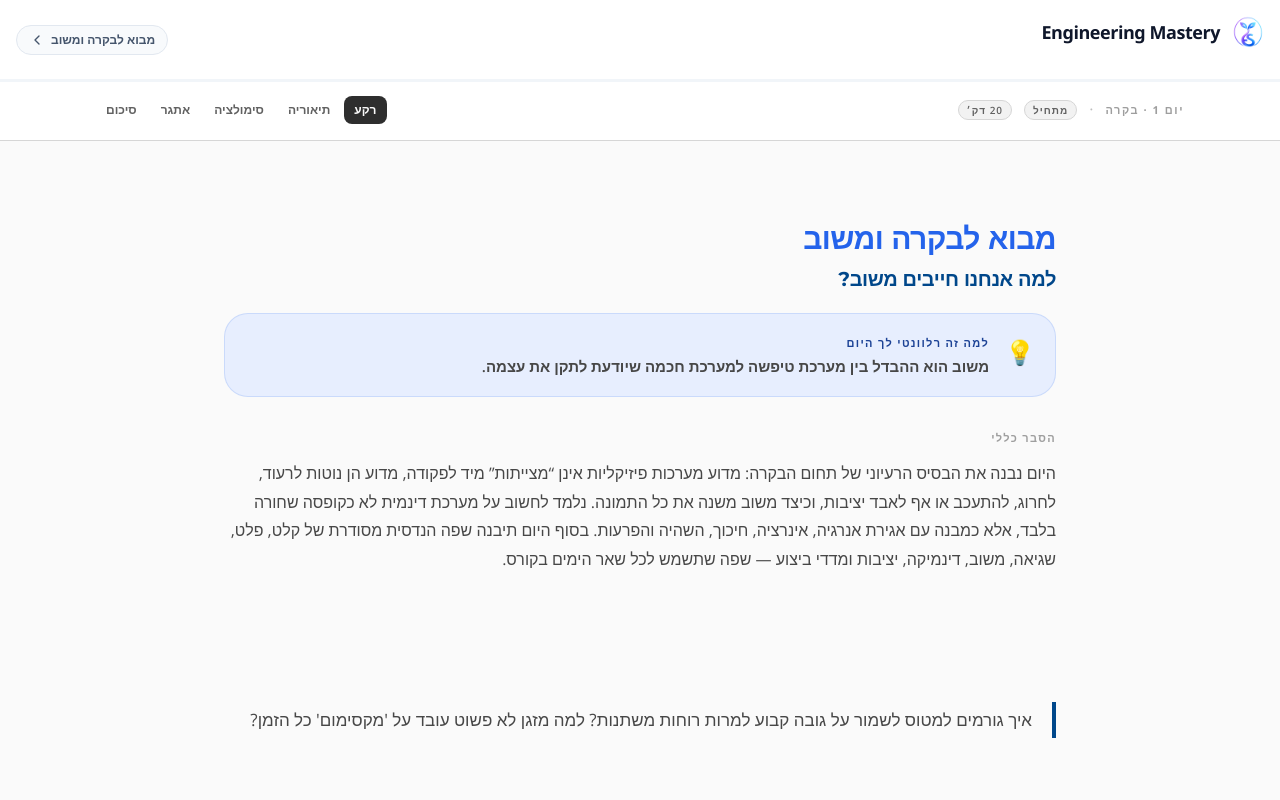
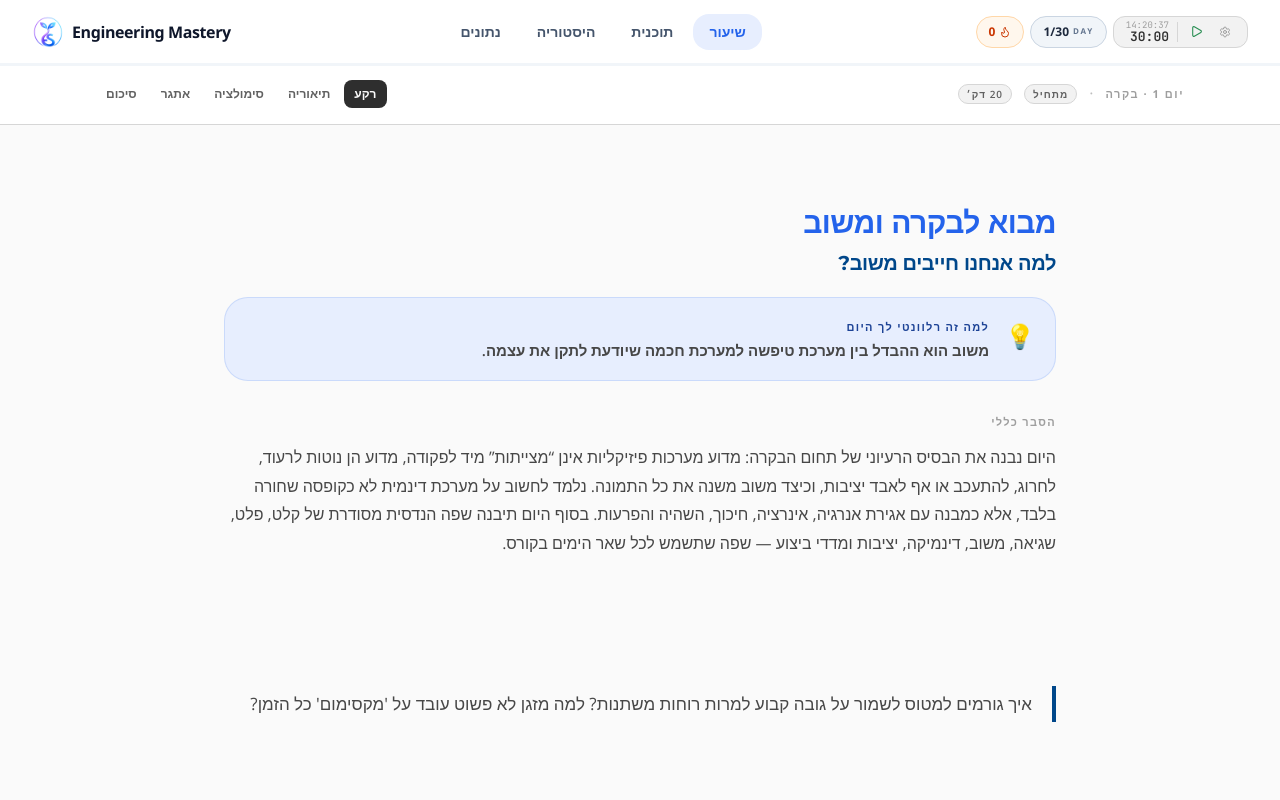
Before and after one commit to EliazSelam/engineering-mastery, a React (Vite) app: page /#/day/1 in a window 1280 px wide. Shown: the top 800 px of the page. Built offline with nearby package versions, Linux system fonts and the light colour scheme.

Commit message:
feat: responsive layout — desktop website nav + mobile app layout

```diff
--- a/src/components/Home.tsx
+++ b/src/components/Home.tsx
@@ -81,24 +81,31 @@ export default function Home({ onNavigate, streak, currentDay, onAdvanceDay }: H
       <Section pad="hero" max="2xl" className="rise-in">
         <div className="grid grid-cols-12 gap-4 md:gap-8 items-end">
           <div className="col-span-12 lg:col-span-8">
-            <Eyebrow className="mb-5">Engineer Daily · Day {currentDay} / 30</Eyebrow>
-            <Display className="mb-6 text-[hsl(var(--ink-900))]">
+            <Eyebrow className="mb-3 md:mb-5">Engineer Daily · Day {currentDay} / 30</Eyebrow>
+            {/* Desktop: large display — Mobile: compact h1 */}
+            <h1 className="hidden md:block font-display mb-6 text-[hsl(var(--ink-900))]"
+                style={{ fontSize: 'clamp(2.75rem, 4vw + 2rem, 4.75rem)', fontWeight: 800, lineHeight: 1.1 }}>
               הנדסה, <span className="text-[hsl(var(--color-primary))] italic">שלב-שלב.</span>
-            </Display>
-            <Lead className="max-w-2xl">
+            </h1>
+            <h1 className="md:hidden font-display text-3xl font-bold mb-4 text-[hsl(var(--ink-900))] leading-tight">
+              הנדסה, <span className="text-[hsl(var(--color-primary))]">שלב-שלב.</span>
+            </h1>
+            <p className="text-[hsl(var(--color-text-faint))] text-sm md:text-lg max-w-2xl leading-relaxed">
               30 דקות ביום של אינטואיציה הנדסית — בקרה, הניע חשמלי, עיבוד אותות ואלגוריתמים מתקדמים.
-              כל שיעור נבנה מ-5 שכבות: רקע, תיאוריה, סימולציה אינטראקטיבית, אתגר, סיכום.
-            </Lead>
+              <span className="hidden md:inline"> כל שיעור נבנה מ-5 שכבות: רקע, תיאוריה, סימולציה אינטראקטיבית, אתגר, סיכום.</span>
+            </p>
 
-            <div className="mt-10 flex items-center gap-3 flex-wrap">
+            {/* Mobile: full-width stacked buttons / Desktop: inline row */}
+            <div className="mt-6 md:mt-10 flex flex-col sm:flex-row items-stretch sm:items-center gap-3">
               <Button
                 size="lg"
                 onClick={() => onNavigate('lesson')}
                 iconRight={<ChevronLeft size={18} />}
+                className="w-full sm:w-auto"
               >
                 התחל יום {currentDay}
               </Button>
-              <Button size="lg" variant="secondary" onClick={() => onNavigate('plan')}>
+              <Button size="lg" variant="secondary" onClick={() => onNavigate('plan')} className="w-full sm:w-auto">
                 תוכנית חודשית
               </Button>
               {completedCount > 0 && (
--- a/src/ui/TopNav.tsx
+++ b/src/ui/TopNav.tsx
@@ -1,7 +1,7 @@
 import React from 'react';
 import { useLocation } from 'wouter';
 import { cn } from '@/src/lib/utils';
-import { Flame, ChevronLeft } from 'lucide-react';
+import { Flame, ChevronLeft, BookOpen, Calendar, History, BarChart2 } from 'lucide-react';
 import logoIcon from '../../public/logo-icon.png';
 
 interface TopNavProps {
@@ -12,6 +12,14 @@ interface TopNavProps {
   progress?: { current: number; total: number };
   className?: string;
 }
+
+/* Desktop nav links — mirrors BottomNav items */
+const DESKTOP_NAV = [
+  { label: 'שיעור',     path: '/lesson'    },
+  { label: 'תוכנית',   path: '/plan'      },
+  { label: 'היסטוריה', path: '/history'   },
+  { label: 'נתונים',   path: '/analytics' },
+];
 
 export const TopNav: React.FC<TopNavProps> = ({
   streak,
@@ -27,73 +35,92 @@ export const TopNav: React.FC<TopNavProps> = ({
   return (
     <header
       className={cn(
-        'relative sticky top-0 z-50 border-b border-slate-200/70 bg-white',
-        'h-16 sm:h-20',
+        'sticky top-0 z-50 border-b border-slate-200/70 bg-white',
+        'h-14 sm:h-16',
         className
       )}
       dir="ltr"
     >
-      <div
-        className="mx-auto flex h-full max-w-7xl items-center gap-2"
-        style={{ paddingLeft: '16px', paddingRight: '80px' }}
-      >
+      <div className="mx-auto flex h-full max-w-7xl items-center px-4 md:px-8 gap-3">
 
-        {/* LEFT: back button + breadcrumb (hidden on home) */}
-        {!isHome ? (
+        {/* ── LOGO (left on desktop, right on mobile via order) ── */}
         <button
           onClick={() => setLocation('/')}
-            className="flex items-center gap-1.5 rounded-full border border-slate-200 bg-slate-50 px-3 py-1.5 text-slate-600 hover:bg-slate-100 hover:text-slate-900 transition-colors shrink-0"
+          className="flex items-center gap-2 focus-visible:outline-none shrink-0 order-last md:order-first"
+          aria-label="דף הבית"
+        >
+          <img
+            src={logoIcon}
+            alt="Engineering Mastery"
+            className="shrink-0 select-none"
+            style={{ width: '32px', height: '32px', objectFit: 'contain', display: 'block' }}
+            draggable={false}
+          />
+          <span className="hidden md:inline text-base font-bold tracking-tight text-slate-900">
+            Engineering Mastery
+          </span>
+        </button>
+
+        {/* ── DESKTOP: nav links (center) — hidden on mobile ── */}
+        <nav className="hidden md:flex items-center gap-1 flex-1 justify-center" dir="rtl">
+          {DESKTOP_NAV.map(({ label, path }) => {
+            const active = location === path || (path === '/lesson' && location.startsWith('/day/'));
+            return (
+              <button
+                key={path}
+                onClick={() => setLocation(path)}
+                className={cn(
+                  'px-4 py-2 rounded-lg text-sm font-semibold transition-colors',
+                  active
+                    ? 'bg-[hsl(var(--color-primary-soft))] text-[hsl(var(--color-primary))]'
+                    : 'text-slate-600 hover:bg-slate-100 hover:text-slate-900'
+                )}
+              >
+                {label}
+              </button>
+            );
+          })}
+        </nav>
+
+        {/* ── DESKTOP: stats + MOBILE: back/stats (right side) ── */}
+        <div className="flex items-center gap-2 shrink-0 order-first md:order-last">
+
+          {/* Mobile: back button (when not home) */}
+          {!isHome && (
+            <button
+              onClick={() => setLocation('/')}
+              className="md:hidden flex items-center gap-1.5 rounded-full border border-slate-200 bg-slate-50 px-3 py-1.5 text-slate-600 hover:bg-slate-100 transition-colors"
               aria-label="חזור לדף הבית"
             >
               <ChevronLeft className="h-4 w-4 shrink-0" />
-            <span className="text-xs font-semibold truncate max-w-[28vw]">
+              <span className="text-xs font-semibold truncate max-w-[40vw]">
                 {breadcrumb ?? 'בית'}
               </span>
             </button>
-        ) : (
-          /* HOME: stats row */
-          <div className="flex items-center gap-1.5 sm:gap-2 shrink-0">
+          )}
+
+          {/* Stats — always visible on desktop, only on home on mobile */}
+          <div className={cn(
+            'flex items-center gap-1.5',
+            !isHome && 'hidden md:flex'
+          )}>
             {streak !== undefined && (
-              <div className="flex h-7 sm:h-9 items-center gap-1 sm:gap-1.5 rounded-full border border-orange-200 bg-orange-50 px-2.5 sm:px-3.5 text-orange-700">
-                <span className="text-xs sm:text-sm font-bold">{streak}</span>
-                <Flame className="h-3 w-3 sm:h-3.5 sm:w-3.5" />
+              <div className="flex h-8 items-center gap-1 rounded-full border border-orange-200 bg-orange-50 px-3 text-orange-700">
+                <span className="text-xs font-bold">{streak}</span>
+                <Flame className="h-3 w-3" />
               </div>
             )}
             {currentDay !== undefined && (
-              <div className="flex h-7 sm:h-9 items-center gap-1 sm:gap-1.5 rounded-full border border-slate-300 bg-slate-100 px-2.5 sm:px-3.5 text-slate-800">
-                <span className="text-xs sm:text-sm font-bold">{currentDay}/30</span>
-                <span className="text-[8px] sm:text-[9px] font-bold tracking-[0.18em] text-slate-500">DAY</span>
+              <div className="flex h-8 items-center gap-1 rounded-full border border-slate-300 bg-slate-100 px-3 text-slate-800">
+                <span className="text-xs font-bold">{currentDay}/30</span>
+                <span className="text-[8px] font-bold tracking-[0.18em] text-slate-500 hidden sm:inline">DAY</span>
               </div>
             )}
             {trailing}
           </div>
-        )}
+        </div>
 
       </div>
-
-      {/* LOGO — fixed to viewport, zero chance of clipping */}
-      <button
-        onClick={() => setLocation('/')}
-        className="fixed top-3 sm:top-4 flex items-center gap-2 sm:gap-3 focus-visible:outline-none z-[60]"
-        style={{ right: '16px' }}
-        aria-label="דף הבית"
-      >
-        <span className="hidden sm:inline text-sm sm:text-lg font-bold tracking-tight text-slate-900">
-          Engineering Mastery
-        </span>
-        <img
-          src={logoIcon}
-          alt="Engineering Mastery"
-          className="shrink-0 select-none"
-          style={{
-            width: '32px',
-            height: '32px',
-            objectFit: 'contain',
-            display: 'block',
-          }}
-          draggable={false}
-        />
-      </button>
 
       {/* Progress bar */}
       {progress && progress.total > 0 && (
```
Lines whose indentation alone changed are shown as unchanged.
